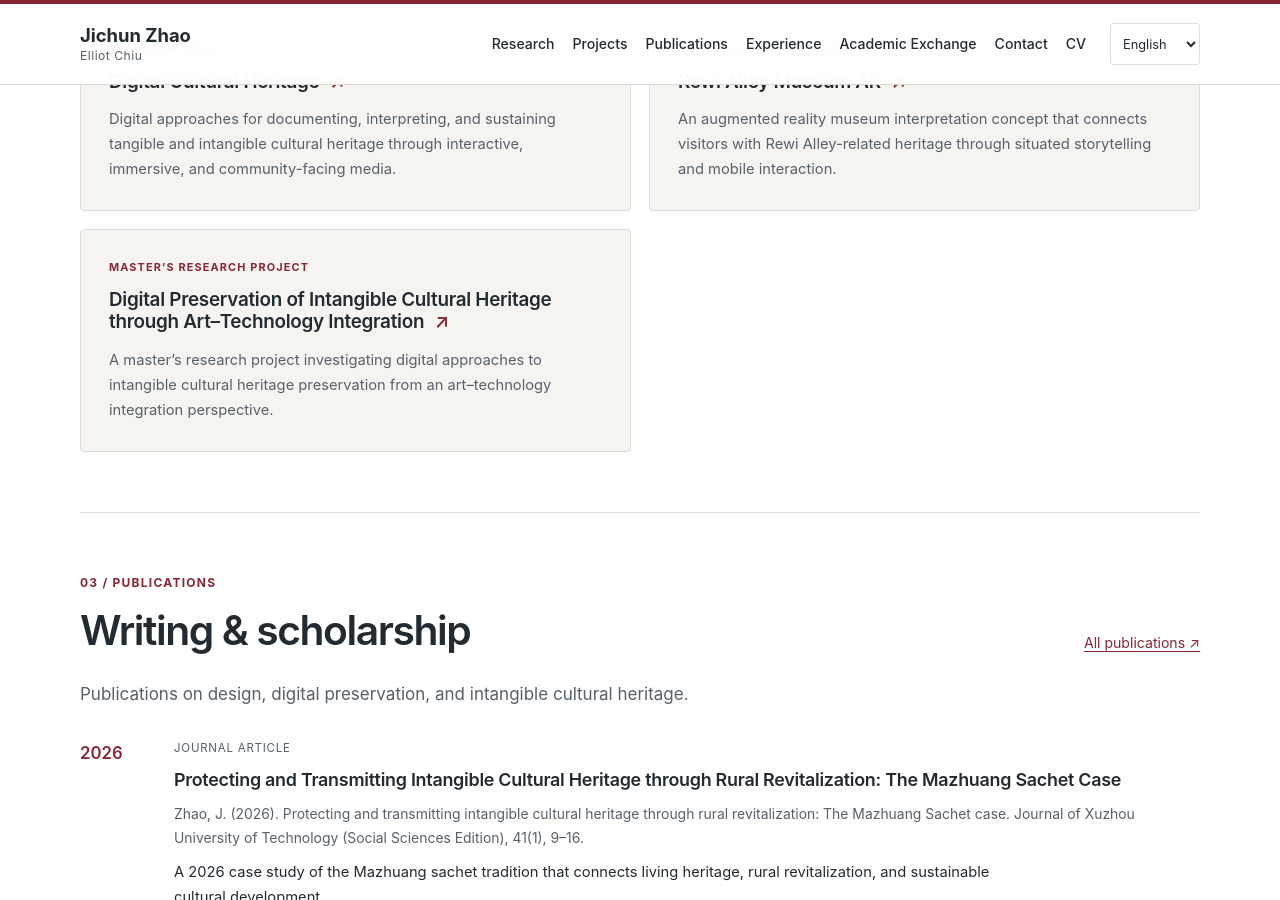
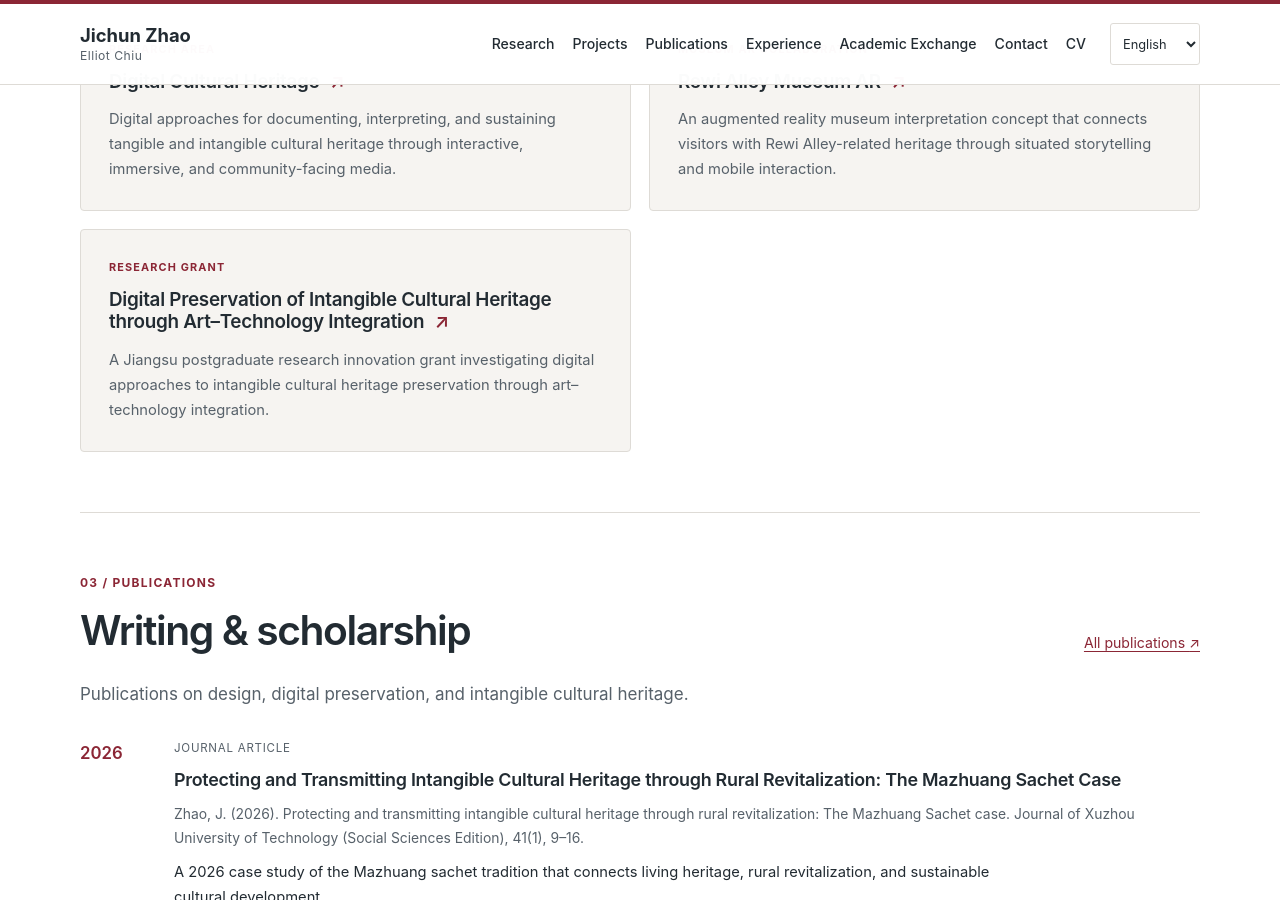
Before and after one commit to Elliot1540/ElliotChiu.github.io, a Jekyll site: the page built from _pages/about.md, in a window 1280 px wide and 900 px high, scrolled down 1702 px. Built offline with Jekyll 4.4.1, drawn with Linux system fonts in a browser that asks for light colours; part of the change alters nothing that is shown.

Commit message:
Add files via upload

```diff
--- a/_portfolio/05-intangible-cultural-heritage-digital-preservation.md
+++ b/_portfolio/05-intangible-cultural-heritage-digital-preservation.md
@@ -2,24 +2,25 @@
 title: "Digital Preservation of Intangible Cultural Heritage through Art–Technology Integration"
 collection: portfolio
 permalink: /projects/intangible-cultural-heritage-digital-preservation/
-excerpt: "A master’s research project investigating digital approaches to intangible cultural heritage preservation from an art–technology integration perspective."
-category: "Master’s research project"
-image: "/images/projects/intangible-heritage-project.jpg"
-image_alt: "A visual timeline showing selected milestones in digital museum development."
+excerpt: "A Jiangsu postgraduate research innovation grant investigating digital approaches to intangible cultural heritage preservation through art–technology integration."
+category: "Research grant"
+image: "/images/projects/intangible-heritage-grant-cover.jpg"
+image_alt: "An editorial visualization combining paper cutting, embroidered sachets, point clouds, and digital preservation."
 ---
 
-<figure class="project-hero project-hero--diagram"><img src="{{ '/images/projects/intangible-heritage-project.jpg' | relative_url }}" alt="A visual timeline showing selected milestones in digital museum development."><figcaption>Research context · Selected milestones in digital museum development</figcaption></figure>
+<figure class="project-hero"><img src="{{ '/images/projects/intangible-heritage-grant-cover.jpg' | relative_url }}" alt="An editorial visualization combining paper cutting, embroidered sachets, point clouds, and digital preservation."><figcaption>Grant cover · Art–technology integration for digital preservation of intangible cultural heritage</figcaption></figure>
 
 <div class="project-facts">
 <p><span>Period</span>2024–2026</p>
 <p><span>Programme</span>Jiangsu Province Postgraduate Research Innovation Project</p>
+<p><span>Grant number</span>KYCX24-3042</p>
 <p><span>Funding amount</span>**</p>
 </div>
 
-This master’s research project examines how art and technology can work together to support the digital preservation, interpretation, and communication of intangible cultural heritage. It connects design research with digital media practice and considers how cultural knowledge can be represented without separating it from its social context, embodied practices, and community meanings.
+This research grant examines how art and technology can work together to support the digital preservation, interpretation, and communication of intangible cultural heritage in the Xuzhou region. It connects design research with digital media practice and considers how cultural knowledge can be represented without separating it from its social context, embodied practices, and community meanings.
 
 The project explores forms including digital archives, interactive narratives, visualisation, virtual exhibitions, and immersive media. Its aim is to develop a design-led framework that balances technological innovation with cultural accuracy, public engagement, and the sustainable transmission of heritage.
 
 ## Project information
 
-The project was supported as a Jiangsu Province Postgraduate Research Innovation Project for 2024–2026. The funding amount is intentionally displayed as ** on this public profile.
+The project was supported by the Jiangsu Province Postgraduate Research and Practice Innovation Programme from 2024 to 2026. Its official Chinese project title is “科艺融合视域下徐州地区非遗数字化保护途径研究” and its grant number is KYCX24-3042. The funding amount is intentionally displayed as ** on this public profile.
```
